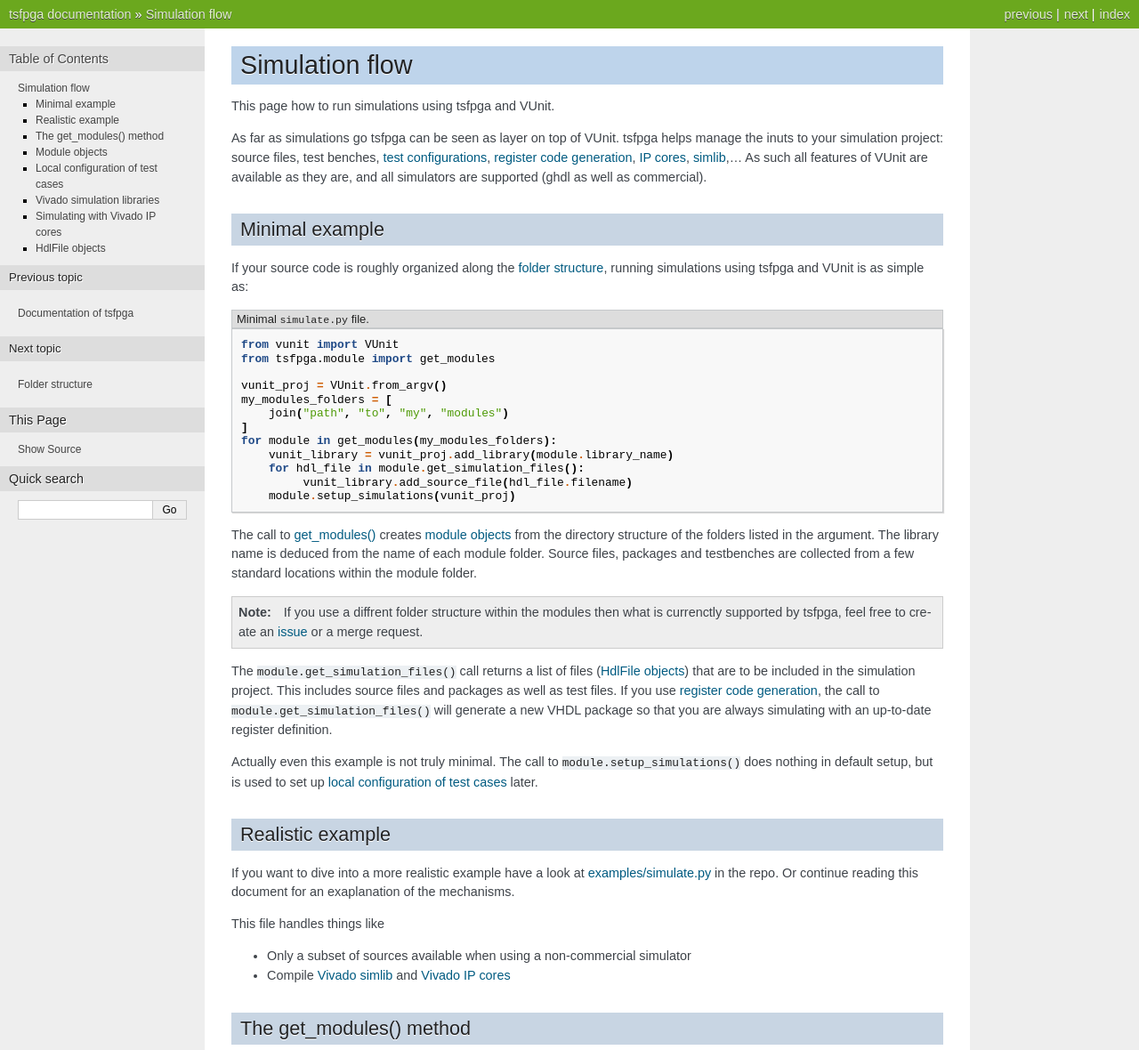
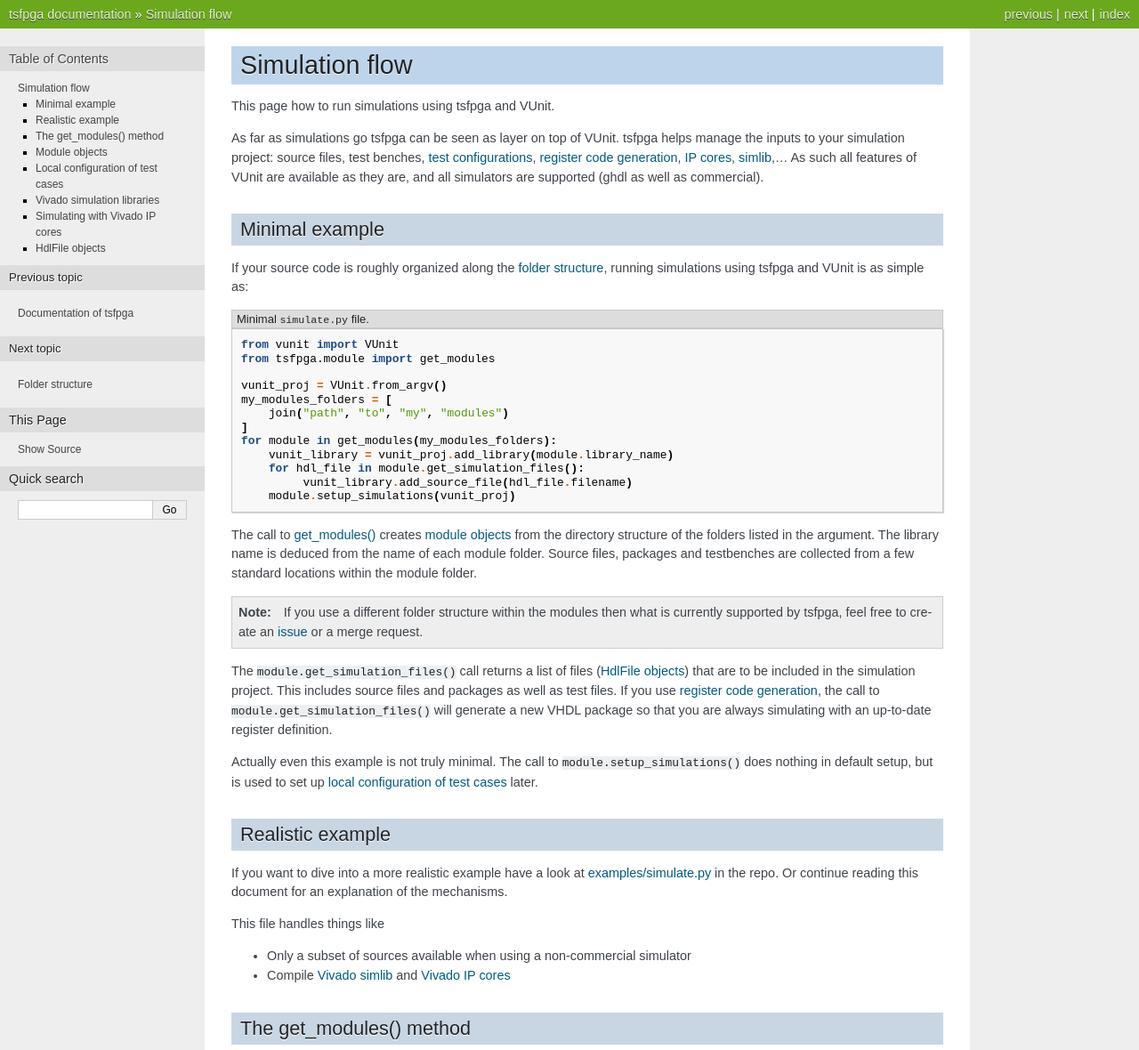
Before and after one commit to tsfpga/tsfpga, a Sphinx documentation site: the page built from doc/simulation.rst, in a window 1280 px wide and 1400 px high, cut to the strip 0-1180 px from the top of the window. Shown: the whole strip at 89% size. Built offline with Sphinx 7.4.7, drawn with Linux system fonts in a browser that asks for light colours; some of the changed text lies outside the part shown.

Commit message:
Fix doc spelling

```diff
--- a/doc/folder_structure.rst
+++ b/doc/folder_structure.rst
@@ -7,7 +7,7 @@
 For example, if you want to set up :ref:`local test configurations <local_configuration>` use
 must use a file called ``module_<module_name>.py`` in the root of your module.
 
-Additionaly the :meth:`get_modules() <tsfpga.module.get_modules>` function in tsfpga, which creates
+Additionally the :meth:`get_modules() <tsfpga.module.get_modules>` function in tsfpga, which creates
 :meth:`module objects <tsfpga.module.BaseModule>` from a source tree, will look for source files only in certain sub-directories.
 
 Below is a recommended folder structure.
@@ -53,7 +53,7 @@
 There is no distinction made between source files and packages in tsfpga.
 The corresponding test benches are recommended to use the ``test`` folder.
 
-You don't have to use these exact folders; :meth:`BaseModule <tsfpga.module.BaseModule>` will look for files in many folder, to accomodate for different projects using different structures.
+You don't have to use these exact folders; :meth:`BaseModule <tsfpga.module.BaseModule>` will look for files in many folder, to accommodate for different projects using different structures.
 For example, at the moment :meth:`BaseModule.get_synthesis_files() <tsfpga.module.BaseModule.get_synthesis_files>` will look for source files in
 
 * ``src``
@@ -62,7 +62,7 @@
 * ``hdl/package``
 
 .. note::
-    If your project uses a different folder structure, and is locked into using that, tsfpga can be updated to accomodate that as well.
+    If your project uses a different folder structure, and is locked into using that, tsfpga can be updated to accommodate that as well.
     This goes for most of the folders within the module, described below.
     Feel free to create and `issue <https://gitlab.com/truestream/tsfpga/issues>`__ or a merge request.
 
--- a/doc/simulation.rst
+++ b/doc/simulation.rst
@@ -6,7 +6,7 @@
 This page how to run simulations using tsfpga and VUnit.
 
 As far as simulations go tsfpga can be seen as layer on top of VUnit.
-tsfpga helps manage the inuts to your simulation project: source files, test benches, :ref:`test configurations <local_configuration>`, :ref:`register code generation <registers>`, :ref:`IP cores <vivado_ip_cores>`, :ref:`simlib <vivado_simlib>`,...
+tsfpga helps manage the inputs to your simulation project: source files, test benches, :ref:`test configurations <local_configuration>`, :ref:`register code generation <registers>`, :ref:`IP cores <vivado_ip_cores>`, :ref:`simlib <vivado_simlib>`,...
 As such all features of VUnit are available as they are, and all simulators are supported (ghdl as well as commercial).
 
 
@@ -36,7 +36,7 @@
 Source files, packages and testbenches are collected from a few standard locations within the module folder.
 
 .. note::
-    If you use a diffrent folder structure within the modules then what is currenctly supported by tsfpga, feel free to create an `issue <https://gitlab.com/truestream/tsfpga/issues>`__ or a merge request.
+    If you use a different folder structure within the modules then what is currently supported by tsfpga, feel free to create an `issue <https://gitlab.com/truestream/tsfpga/issues>`__ or a merge request.
 
 
 The ``module.get_simulation_files()`` call returns a list of files (:ref:`HdlFile objects <hdl_file>`) that are to be included in the simulation project.
@@ -52,7 +52,7 @@
 -----------------
 
 If you want to dive into a more realistic example have a look at `examples/simulate.py <https://gitlab.com/truestream/tsfpga/blob/master/examples/simulate.py>`__ in the repo.
-Or continue reading this document for an exaplanation of the mechanisms.
+Or continue reading this document for an explanation of the mechanisms.
 
 This file handles things like
 
```
Also changed, not shown: other parts of doc/simulation.rst (+1 -1 lines).
